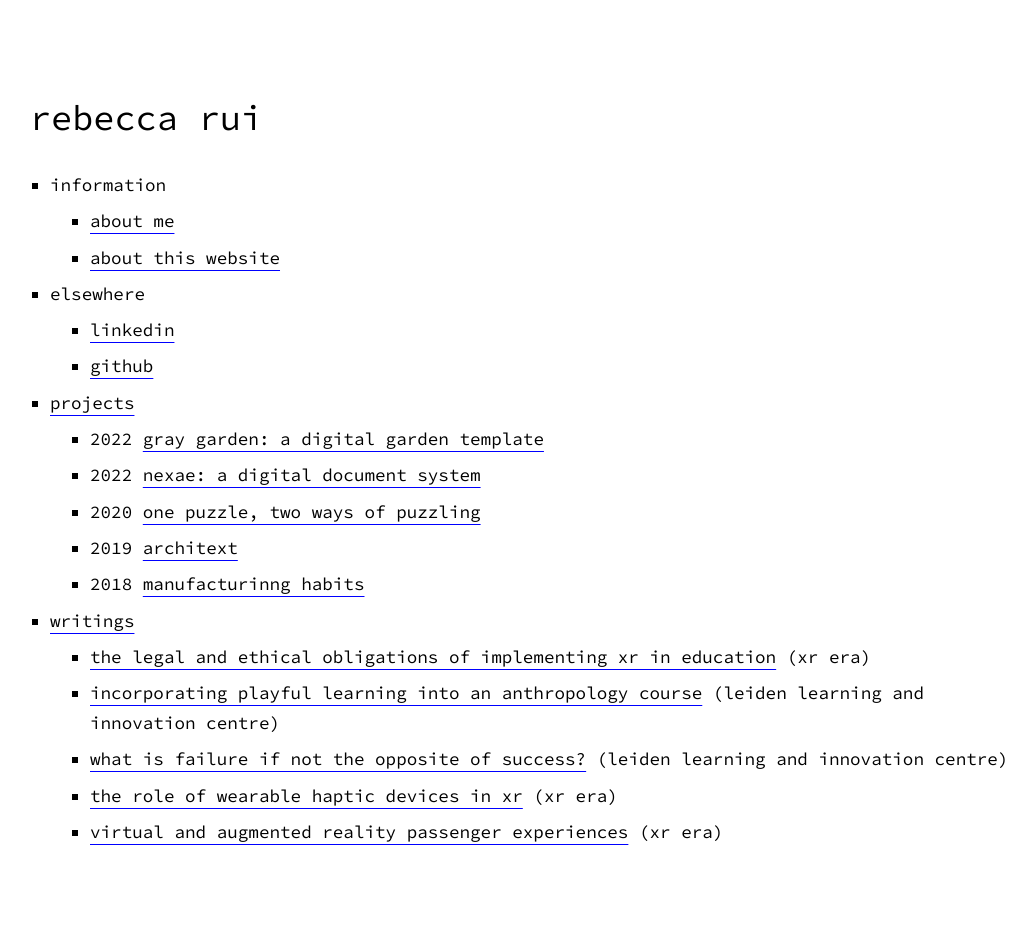
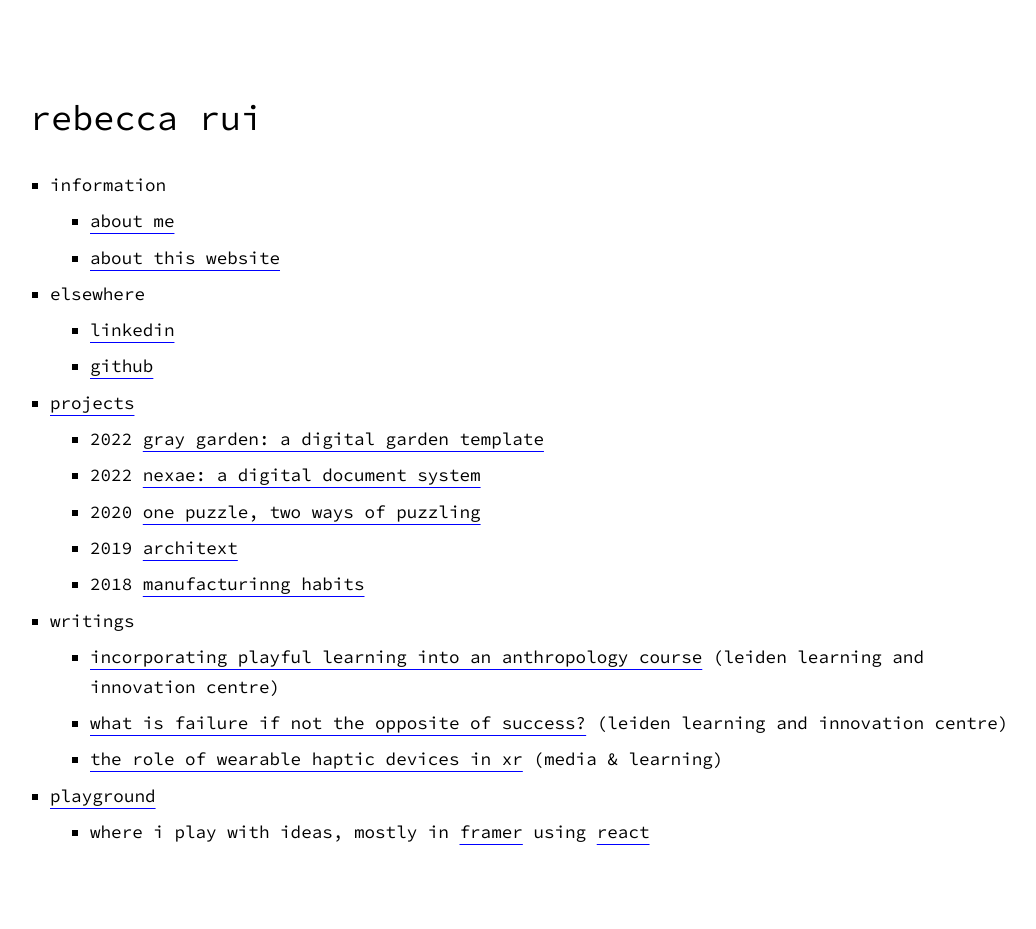
Before and after one commit to iurrrui/iurrrui.github.io, a Jekyll site: the page built from index.md, in a window 1280 px wide. Shown: the whole page, without its empty margins (110-1146 px from the left). Built offline with Jekyll 4.4.1, drawn with Linux system fonts in a browser that asks for light colours.

Commit message:
Updated list

```diff
--- a/_data/menu.yml
+++ b/_data/menu.yml
@@ -1,6 +1,3 @@
-# For documentation on this file, see:
-# https://github.com/riggraz/no-style-please#customize-the-menu
-
 entries:
   - title: information
     entries:
@@ -12,23 +9,20 @@ entries:
     entries:
         - title: <a class="lowercase" target="_blank" rel="noreferrer noopener" href='https://www.linkedin.com/in/r-rui'>linkedin</a>
         - title: <a class="lowercase" target="_blank" rel="noreferrer noopener" href='https://www.github.com/iurrrui'>github</a>
-  # - title: playground
-  #   url: playground
-  #   entries:
-  #       - title: where i play with ideas in <a class="lowercase" target="_blank" rel="noreferrer noopener" href='https://www.framer.com/'>framer</a> using <a class="lowercase" target="_blank" rel="noreferrer noopener" href='https://legacy.reactjs.org/'>react</a> and <a class="lowercase" target="_blank" rel="noreferrer noopener" href='https://d3js.org/'>d3</a>
   - title: projects
     url: project-archive
     post_list:
       limit: 5
       category: project
   - title: writings
-    url: writings
     entries:
-        - title: <a class="lowercase" target="_blank" rel="noreferrer noopener" href='https://xrera.eu/the-legal-and-ethical-obligations-of-implementing-xr-in-education/'>the legal and ethical obligations of implementing xr in education</a> (xr era)
         - title: <a class="lowercase" target="_blank" rel="noreferrer noopener" href='https://www.leidenlearninginnovation.org/stories/incorporating-playful-learning-into-an-anthropology-course/'>incorporating playful learning into an anthropology course</a> (leiden learning and innovation centre)
         - title: <a class="lowercase" target="_blank" rel="noreferrer noopener" href='https://www.leidenlearninginnovation.org/stories/what-is-failure-if-not-the-opposite-of-success/'>what is failure if not the opposite of success?</a> (leiden learning and innovation centre)
-        - title: <a class="lowercase" target="_blank" rel="noreferrer noopener" href='https://xrera.eu/the-role-of-wearable-haptic-devices-in-xr-meetup-16-recap/'>the role of wearable haptic devices in xr</a> (xr era)
-        - title: <a class="lowercase" target="_blank" rel="noreferrer noopener" href='https://xrera.eu/virtual-and-augmented-reality-passenger-experiences-recap-meetup-15/'>virtual and augmented reality passenger experiences</a> (xr era)
+        - title: <a class="lowercase" target="_blank" rel="noreferrer noopener" href='https://media-and-learning.eu/type/featured-articles/the-role-of-wearable-haptic-devices-in-xr/'>the role of wearable haptic devices in xr</a> (media & learning)
+  - title: playground
+    url: playground
+    entries:
+        - title: where i play with ideas, mostly in <a class="lowercase" target="_blank" rel="noreferrer noopener" href='https://www.framer.com/'>framer</a> using <a class="lowercase" target="_blank" rel="noreferrer noopener" href='https://legacy.reactjs.org/'>react</a>
 
 
 
```
